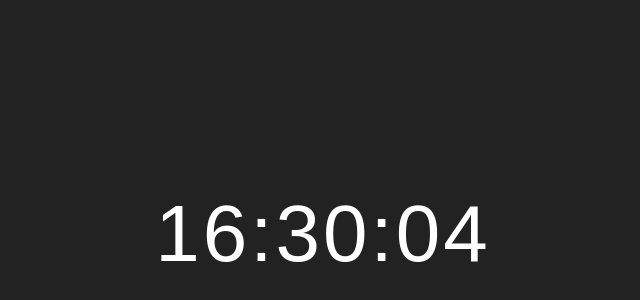
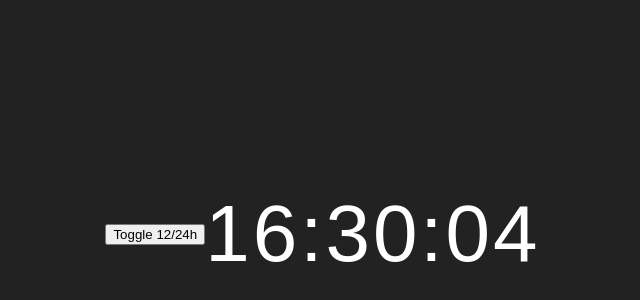
Before and after one commit to xrueiii/Online-Clock, a plain HTML site: page index.html in a window 1280 px wide. Shown: the part 166-466 px from the top of the page, without its empty margins (317-957 px from the left). Drawn offline with Linux system fonts and the light colour scheme.

Commit message:
Add Feature: 12/24-hour toggle to the clock

```diff
--- a/index.html
+++ b/index.html
@@ -1,13 +1,14 @@
 <!DOCTYPE html>
 <html lang="zh-Hant">
 <head>
-  <meta charset="UTF-8">
-  <title>Digital Clock</title>
-  <link rel="stylesheet" href="style.css">
+    <meta charset="UTF-8">
+    <title>Digital Clock</title>
+    <link rel="stylesheet" href="style.css">
 </head>
 <body>
-  <div id="clock">00:00:00</div>
+    <button id="toggleFormat">Toggle 12/24h</button>
+    <div id="clock">00:00:00</div>
 
-  <script src="script.js"></script>
+    <script src="script.js"></script>
 </body>
 </html>
--- a/script.js
+++ b/script.js
@@ -1,10 +1,24 @@
+let is24Hour = true;
+
 function updateClock() {
     const now = new Date();
     const hours = String(now.getHours()).padStart(2, '0');
     const minutes = String(now.getMinutes()).padStart(2, '0');
     const seconds = String(now.getSeconds()).padStart(2, '0');
+
+    let period = '';
+
+    if (!is24Hour) {
+        period = hours >= 12 ? ' PM' : ' AM';
+        hours = hours % 12 || 12; // 12-hour format
+    }
+
     document.getElementById('clock').textContent = `${hours}:${minutes}:${seconds}`;
   }
 
   setInterval(updateClock, 1000);
-  updateClock(); // 初始顯示一次
+  updateClock();
+
+  document.getElementById('toggleFormat').addEventListener('click', () => {
+    is24Hour = !is24Hour;
+  });
```
